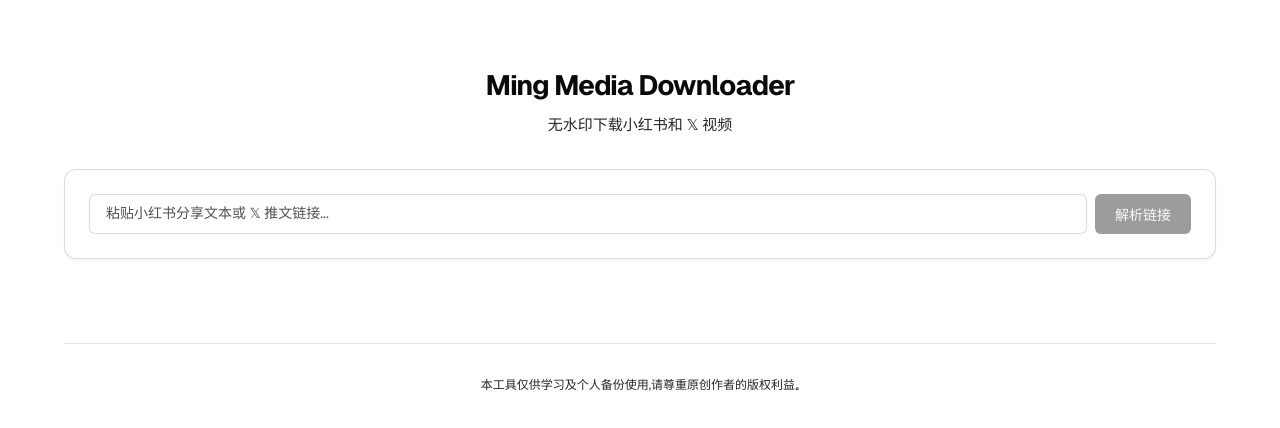
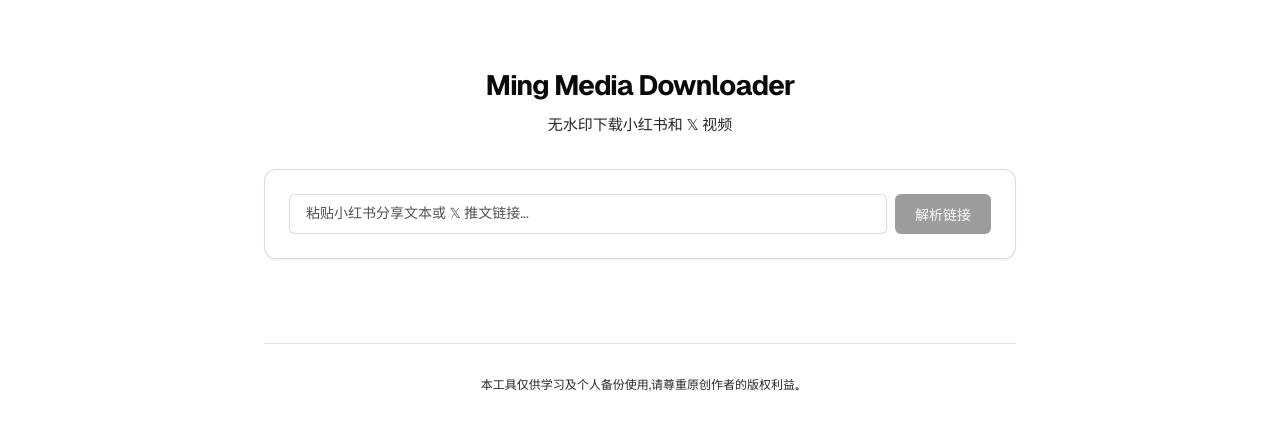
Before and after one commit to ifyour/ming-media-downloader, a React (Vite) app: page / in a window 1280 px wide. Shown: the top 428 px of the page. Built offline with nearby package versions, Linux system fonts and the light colour scheme.

Commit message:
fix: 样式调整

```diff
--- a/index.html
+++ b/index.html
@@ -4,7 +4,7 @@
     <meta charset="UTF-8" />
     <link rel="icon" type="image/svg+xml" href="/favicon.svg" />
     <meta name="viewport" content="width=device-width, initial-scale=1.0" />
-    <title>MMD — 无水印下载小红书与 X (Twitter) 视频</title>
+    <title>MMD — 无水印下载小红书和 𝕏 视频</title>
     <meta name="description" content="在线无水印下载小红书图片、视频，以及 X (Twitter) 的高清推文视频。输入链接，即可一键解析并保存无水印的高清媒体文件。" />
     <meta name="theme-color" content="#6366f1" media="(prefers-color-scheme: light)" />
     <meta name="theme-color" content="#0f172a" media="(prefers-color-scheme: dark)" />
--- a/src/App.css
+++ b/src/App.css
@@ -98,10 +98,10 @@
   border-color: var(--gray-alpha-500);
 }
 
-.url-input:focus {
+/* .url-input:focus {
   border-color: var(--blue-700);
   box-shadow: var(--focus-ring);
-}
+} */
 
 .url-input:disabled {
   background: var(--gray-100);
@@ -661,6 +661,7 @@
   border-radius: var(--radius-md);
   box-shadow: var(--shadow-raised);
   padding: var(--space-6);
+  padding-top: 16px;
 }
 
 @media (max-width: 600px) {
--- a/src/App.tsx
+++ b/src/App.tsx
@@ -302,7 +302,7 @@
 
           {isLoading && (
             <div className="loading-container">
-              <div className="spinner"></div>
+              {/* <div className="spinner"></div> */}
               <p className="loading-text">{loadingStep}</p>
               <div className="progress-bar-container">
                 <div className="progress-bar-shimmer"></div>
--- a/src/index.css
+++ b/src/index.css
@@ -196,7 +196,7 @@
 
 #root {
   width: 100%;
-  max-width: 1200px;
+  max-width: 800px;
   margin: 0 auto;
   padding: 0 var(--space-6);
   min-height: 100vh;
@@ -239,10 +239,10 @@
 }
 
 /* Focus visible ring */
-:focus-visible {
+/* :focus-visible {
   outline: none;
   box-shadow: var(--focus-ring);
-}
+} */
 
 /* Disable nonessential motion for reduced motion preference */
 @media (prefers-reduced-motion: reduce) {
```
